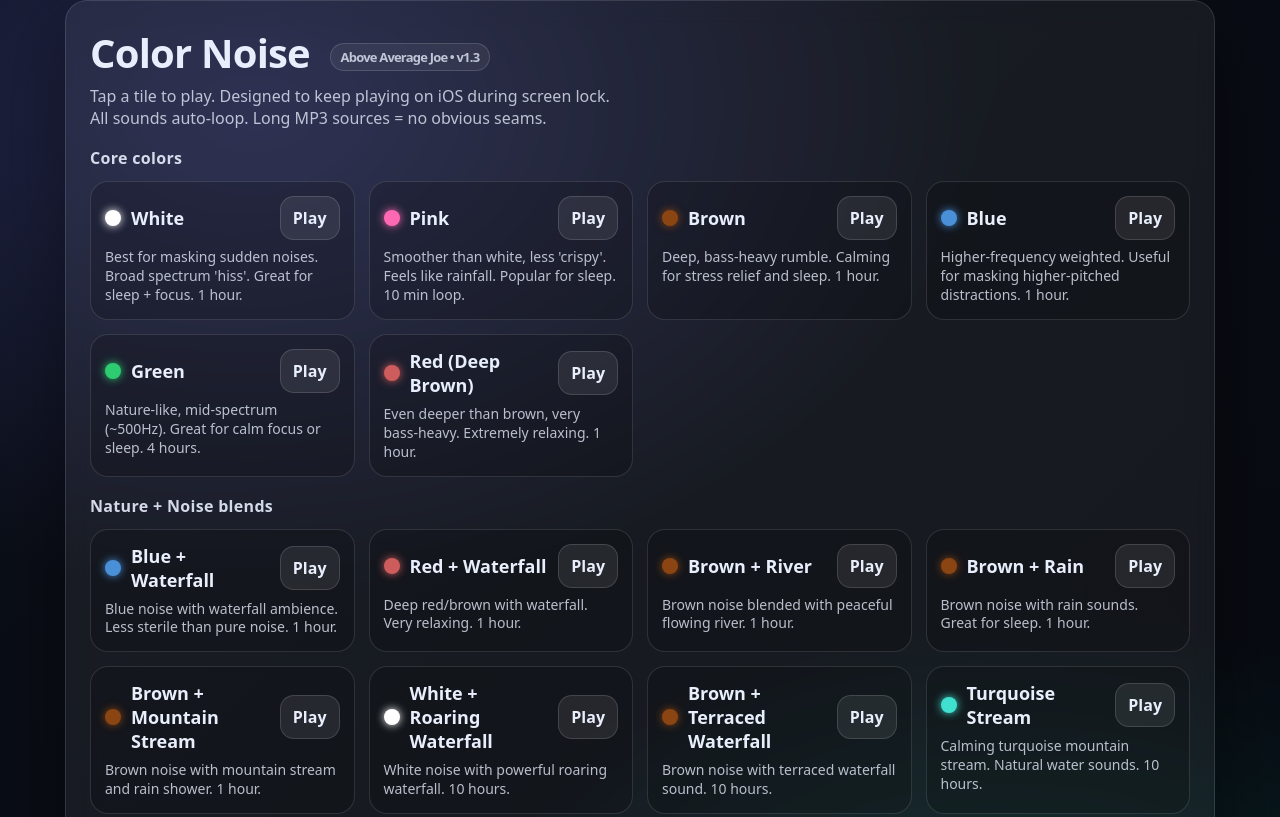
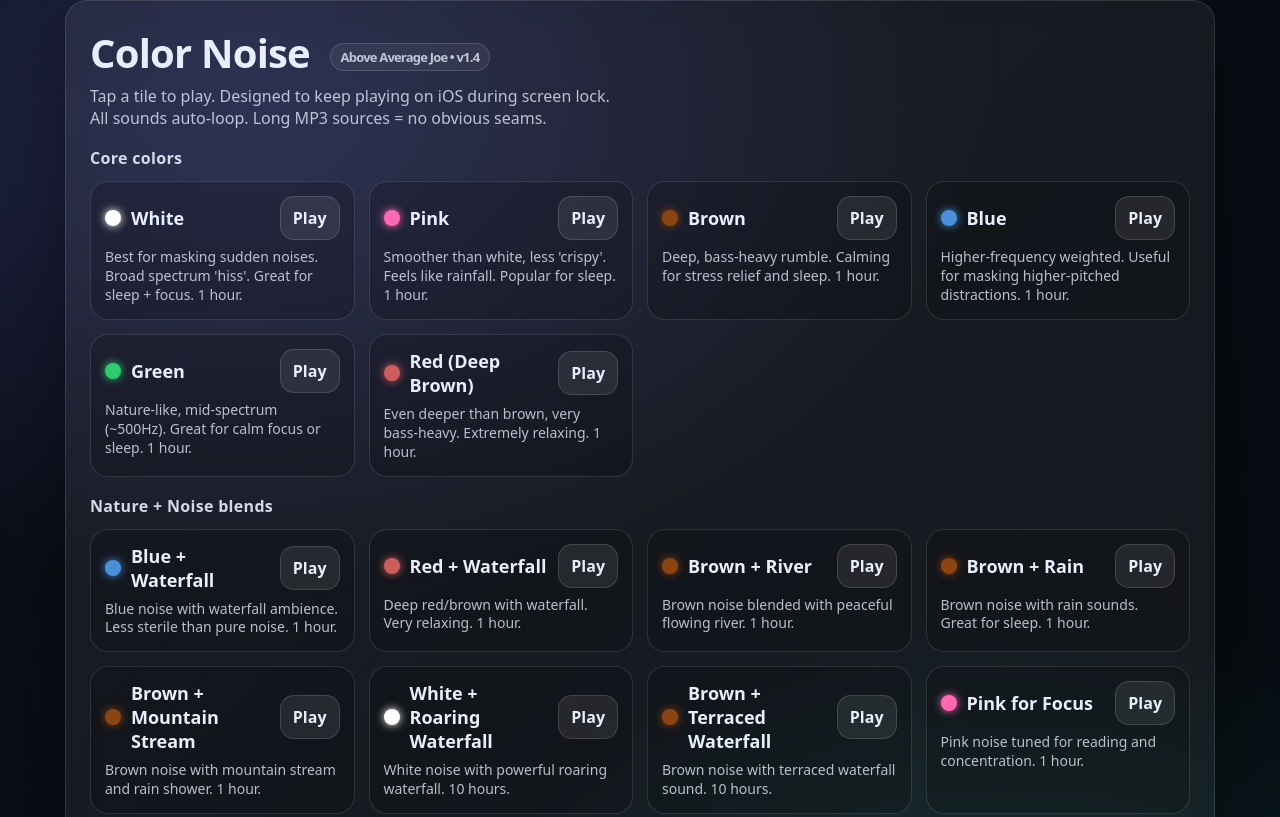
Before and after one commit to jhselby/ColorNoise, a plain HTML site: page index.html in a window 1280 px wide. Shown: the top 817 px of the page. Drawn offline with Linux system fonts and the light colour scheme.

Commit message:
Add files via upload

```diff
--- a/index.html
+++ b/index.html
@@ -130,7 +130,7 @@
 
 <body>
   <div class="card">
-    <h1>Color Noise <span class="pill">Above Average Joe • v1.3</span></h1>
+    <h1>Color Noise <span class="pill">Above Average Joe • v1.4</span></h1>
     <div class="sub">
       Tap a tile to play. Designed to keep playing on iOS during screen lock.
       <br>All sounds auto-loop. Long MP3 sources = no obvious seams.
@@ -199,8 +199,8 @@
       key: "pink",
       name: "Pink",
       color: COLORS.pink,
-      desc: "Smoother than white, less 'crispy'. Feels like rainfall. Popular for sleep. 10 min loop.",
-      url: "https://archive.org/download/TenMinutesOfWhiteNoisePinkNoiseAndBrownianNoise/Pink%20noise.mp3"
+      desc: "Smoother than white, less 'crispy'. Feels like rainfall. Popular for sleep. 1 hour.",
+      url: "https://archive.org/download/classical-music-mixed-with-pink-noise-for-sleep-and-relax_202105/Soothing%20Deep%20Pink%20Noise%20%201%20Hour.mp3"
     },
     {
       key: "brown",
@@ -220,8 +220,8 @@
       key: "green",
       name: "Green",
       color: COLORS.green,
-      desc: "Nature-like, mid-spectrum (~500Hz). Great for calm focus or sleep. 4 hours.",
-      url: "https://archive.org/download/green-noise/Ambient%20Green%20Noise%20Audio.mp3"
+      desc: "Nature-like, mid-spectrum (~500Hz). Great for calm focus or sleep. 1 hour.",
+      url: "https://archive.org/download/onlymp-3.to-deep-pure-green-noise-sleep-study-meditation-1-hour-of-serenity-calm/onlymp3.to%20-%20Deep%20Pure%20Green%20Noise%20%20Sleep%20Study%20Meditation%20%201%20Hour%20of%20Serenity%20%20Calm%20%20Black%20Screen%20%20HD-Ae4oA0kuA.mp3"
     },
     {
       key: "red",
@@ -283,11 +283,11 @@
       url: "https://archive.org/download/1-fan-4-1-hour-flac/10%20hours%20terraced%20waterfall%20brown%20noise%20sound%20128.mp3"
     },
     {
-      key: "turquoise_stream",
-      name: "Turquoise Stream",
-      color: "#40E0D0",
-      desc: "Calming turquoise mountain stream. Natural water sounds. 10 hours.",
-      url: "https://archive.org/download/10-hours-alpha-river-and-brown-noise-flac/Calming%20Turquoise%20Water%2C%20Mountain%20Stream.%20Natural%20Water%2C%20Sleep%20Sounds.%2010%20Hours.%20White%20Noise%20Sleep..mp3"
+      key: "pink_reading",
+      name: "Pink for Focus",
+      color: COLORS.pink,
+      desc: "Pink noise tuned for reading and concentration. 1 hour.",
+      url: "https://archive.org/download/classical-music-mixed-with-pink-noise-for-sleep-and-relax_202105/Pink%20Noise%20Focus%20on%20Reading%20Without%20DistractionsRuido%20RosaLeer%20Sin%20Distracciones.mp3"
     }
   ];
 
```
